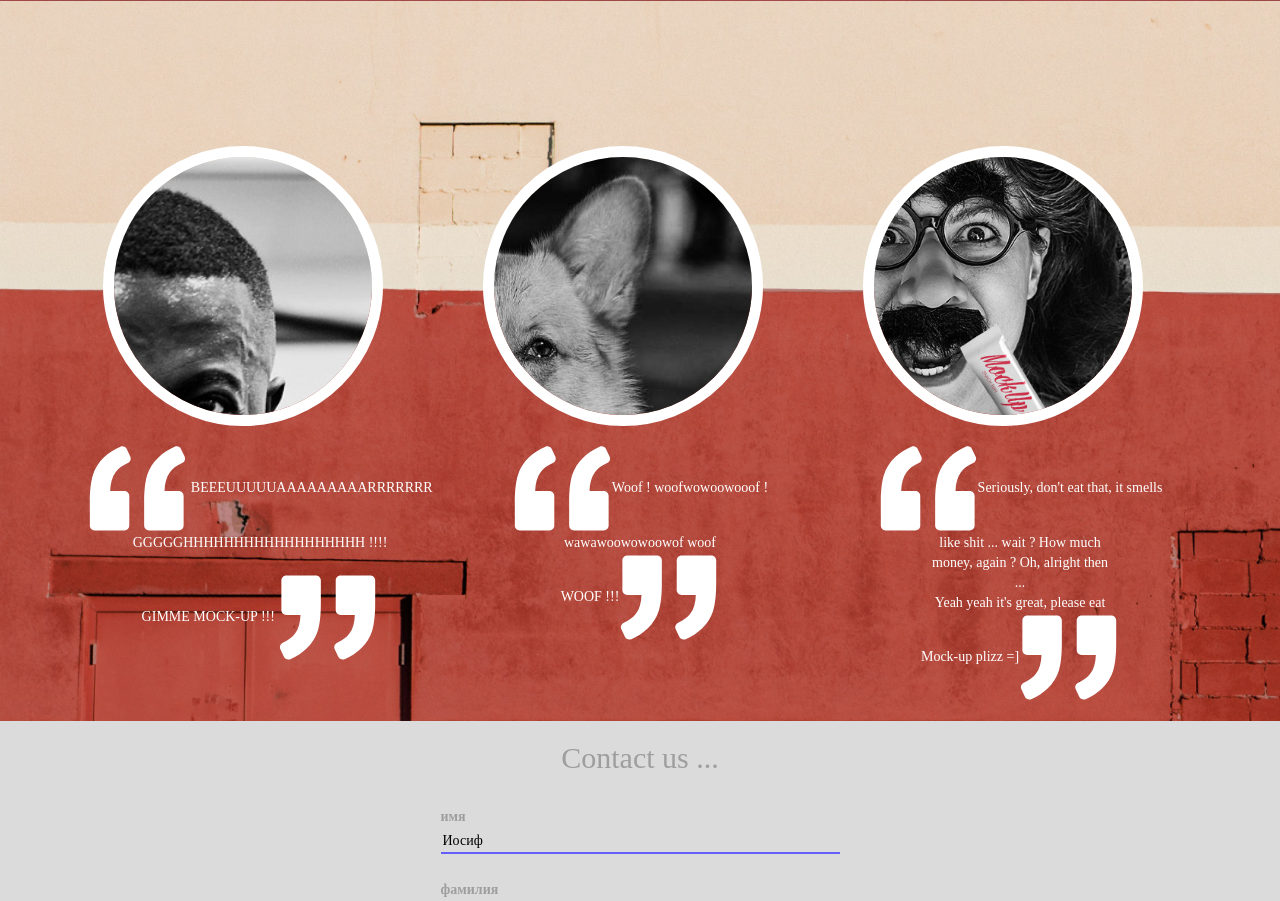
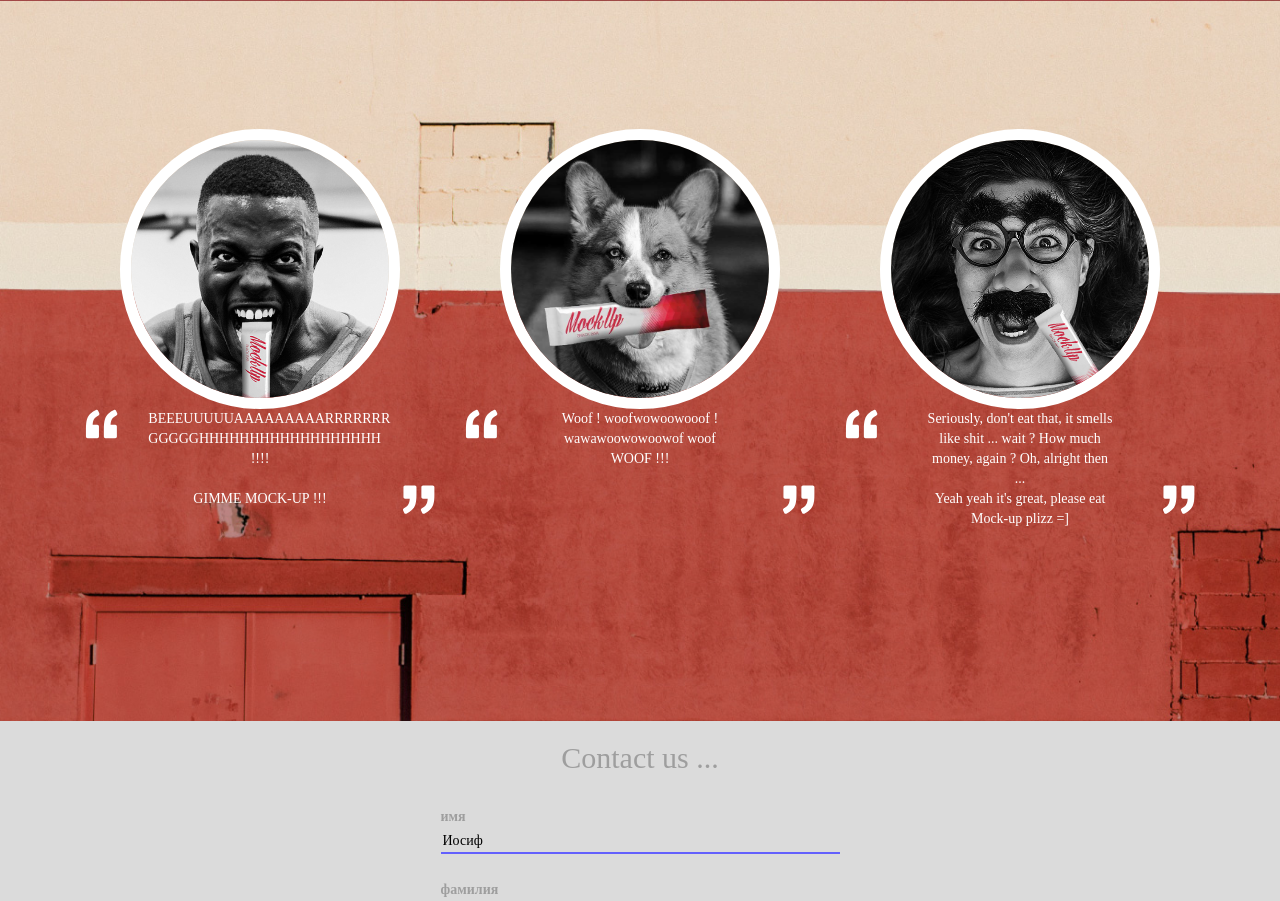
Before and after one commit to ycoupannec/OnePage, a PHP site: page / in a window 1280 px wide. Shown: the part 1733-2634 px from the top of the page. Run offline with PHP 8.4, Linux system fonts and the light colour scheme; some libraries are stand-ins or nearby versions; some web fonts are replaced.

Commit message:
guillemet fini

```diff
--- a/css/style.css
+++ b/css/style.css
@@ -220,37 +220,47 @@ footer i{
 	background-size: cover;
 }
 
-#article3 div{
+#article3 .cercleOver{
 	border:0.8em solid white;
-	margin: 5%;
+	margin: auto;
 	   height: 20em;
     width: 20em;
 	overflow: hidden;
 	border-radius: 50%;
+
 }
 #article3 .container{
 	padding-top: 10%;
 }
 
 #article3 img[src="img/avis-01.jpg"]{
-	margin-top: 0%;
-    margin-left: -90%;
-    height: 210%;
+	width: 100%;
+    height: 100%;
 }
 #article3 img[src="img/avis-02.jpg"]{
-	margin-top: -15%;
-    margin-left: -100%;
-    height: 200%;
+	width: 100%;
+    height: 100%;
 }
 #article3 img[src="img/avis-03.jpg"]{
-	margin-top: -30%;
-    margin-left: -50%;
-    height: 150%;
+	width: 100%;
+    height: 100%;
+}
+#article3 .retourne360{
+	transform: rotate(180deg);
+	margin-top: 20%;
+}
+#article3 img[src="img/guillemet.svg"]{
+	/*width: 1.4em;
+    margin: 3%;*/
+/*    width: 3.5em;*/
+
+}
+#article3 p{
+	/*width:90%;*/
+	font-family: 'futuraMI';
 }
 
-#article3 .retourne360{
-	transform: rotate(180deg);
-}
+
 
 
 /*==========================================================================================================*/
--- a/index.php
+++ b/index.php
@@ -77,23 +77,36 @@
 				<div id="article3">
 					<article  class="container">
 						<figure class="col-md-4">
-							<div class="cercleOver"><img src="img/avis-01.jpg"></div>
-							<p><img src="img/guillemet.svg">
+							<div class="cercleOver ">
+								<img src="img/avis-01.jpg"></div>
+							<div class="row">
+								<img class="col-md-2" src="img/guillemet.svg">
+								<p class="col-md-8">
 								BEEEUUUUUAAAAAAAAARRRRRRR</br>
 								GGGGGHHHHHHHHHHHHHHHHHH !!!!</br></br>
-								GIMME MOCK-UP !!!
-							<img class="retourne360" src="img/guillemet.svg"><p>
+								GIMME MOCK-UP !!!<p>
+								<img class="retourne360 col-md-2" src="img/guillemet.svg">
+							</div>
 						</figure>
 						<figure class="col-md-4">
 							<div class="cercleOver"><img src="img/avis-02.jpg"></div>
-							<p><img src="img/guillemet.svg">Woof ! woofwowoowooof !</br>
-							wawawoowowoowof woof</br>
-							WOOF !!!<img class="retourne360" src="img/guillemet.svg"></p>
+							<div class="row">
+								<img class="col-md-2" src="img/guillemet.svg">
+								<p class="col-md-8">Woof ! woofwowoowooof !</br>
+								wawawoowowoowof woof</br>
+								WOOF !!!</p>
+								<img class="retourne360 col-md-2" src="img/guillemet.svg">
+							</div>
 						</figure>
 						<figure class="col-md-4">
-						<div class="cercleOver"><img src="img/avis-03.jpg"></div>
-							<p><img src="img/guillemet.svg">Seriously, don't eat that, it smells </br>
-							like shit ... wait ? How much</br> money, again ? Oh, alright then</br> ... </br> Yeah yeah it's great, please eat</br> Mock-up plizz =]<img class="retourne360" src="img/guillemet.svg"></p>
+						<div class="cercleOver row">
+						<img src="img/avis-03.jpg"></div>
+							<div class="row">
+								<img class="col-md-2" src="img/guillemet.svg">
+								<p class="col-md-8">Seriously, don't eat that, it smells </br>
+								like shit ... wait ? How much</br> money, again ? Oh, alright then</br> ... </br> Yeah yeah it's great, please eat</br> Mock-up plizz =]</p>
+								<img class="retourne360 col-md-2" src="img/guillemet.svg">
+							</div>
 						</figure>
 					</article>
 				</div>
```
